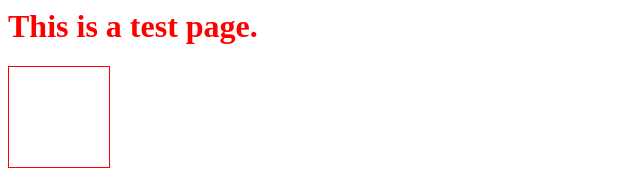
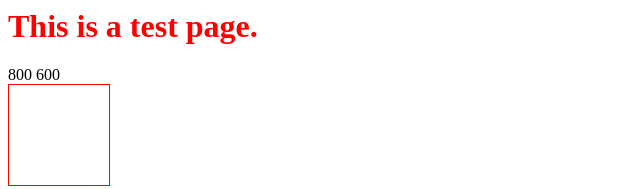
Before and after one commit to nutcmd/nutcmd.github.io, a plain HTML site: page index.html in a window 1280 px wide. Shown: the whole page, without its empty margins (0-640 px from the left). Drawn offline with Linux system fonts and the light colour scheme.

Commit message:
add screen detecting

```diff
--- a/index.html
+++ b/index.html
@@ -6,8 +6,15 @@
 		<h1>
 			This is a test page.
 		</h1>
+		<div id="info">
+
+		</div>
 		<div class="box">
 
 		</div>
+		<script>
+			var info = document.getElementById("info");
+			info.innerHTML = screen.width + " " + screen.height;
+		</script>
 	</body>
 </html>
--- a/style.css
+++ b/style.css
@@ -8,3 +8,7 @@ h1
     height: 100px;
     border: 1px solid red;
 }
+#info
+{
+    color: black;
+}
```
